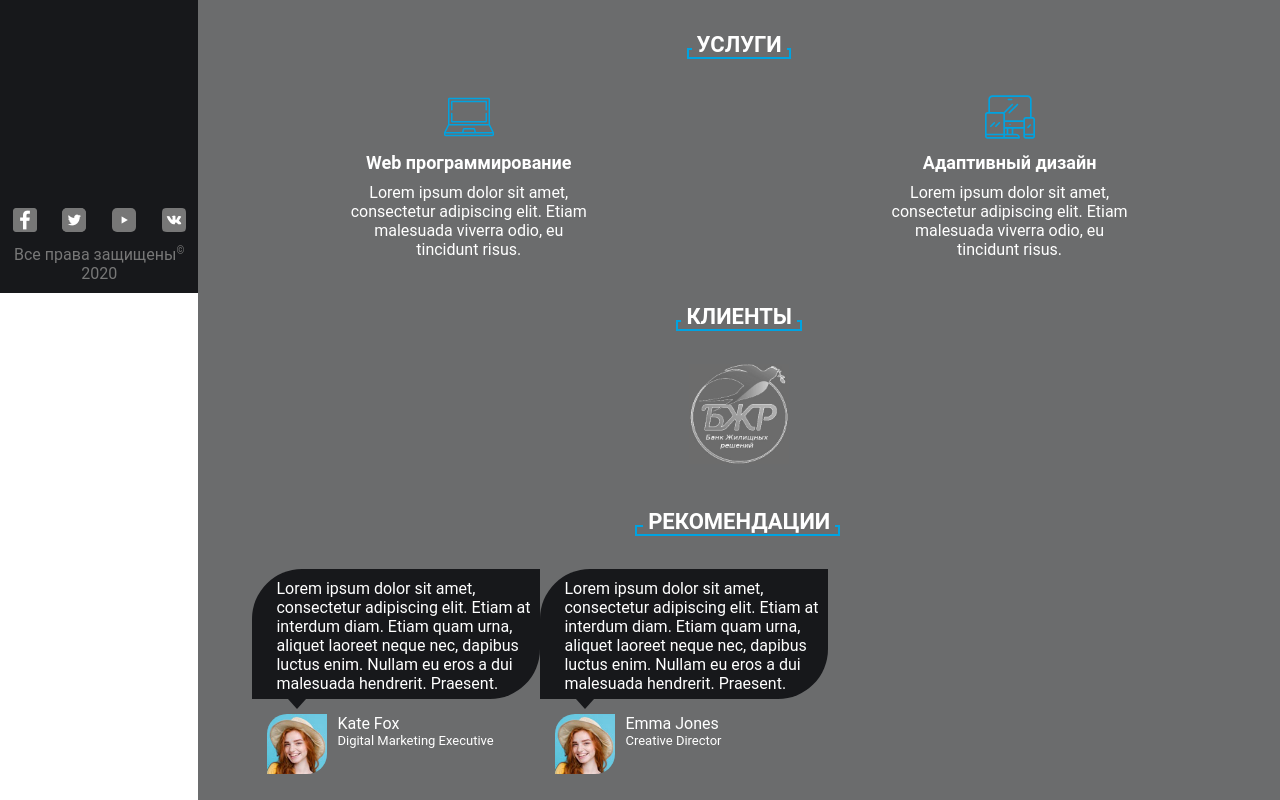
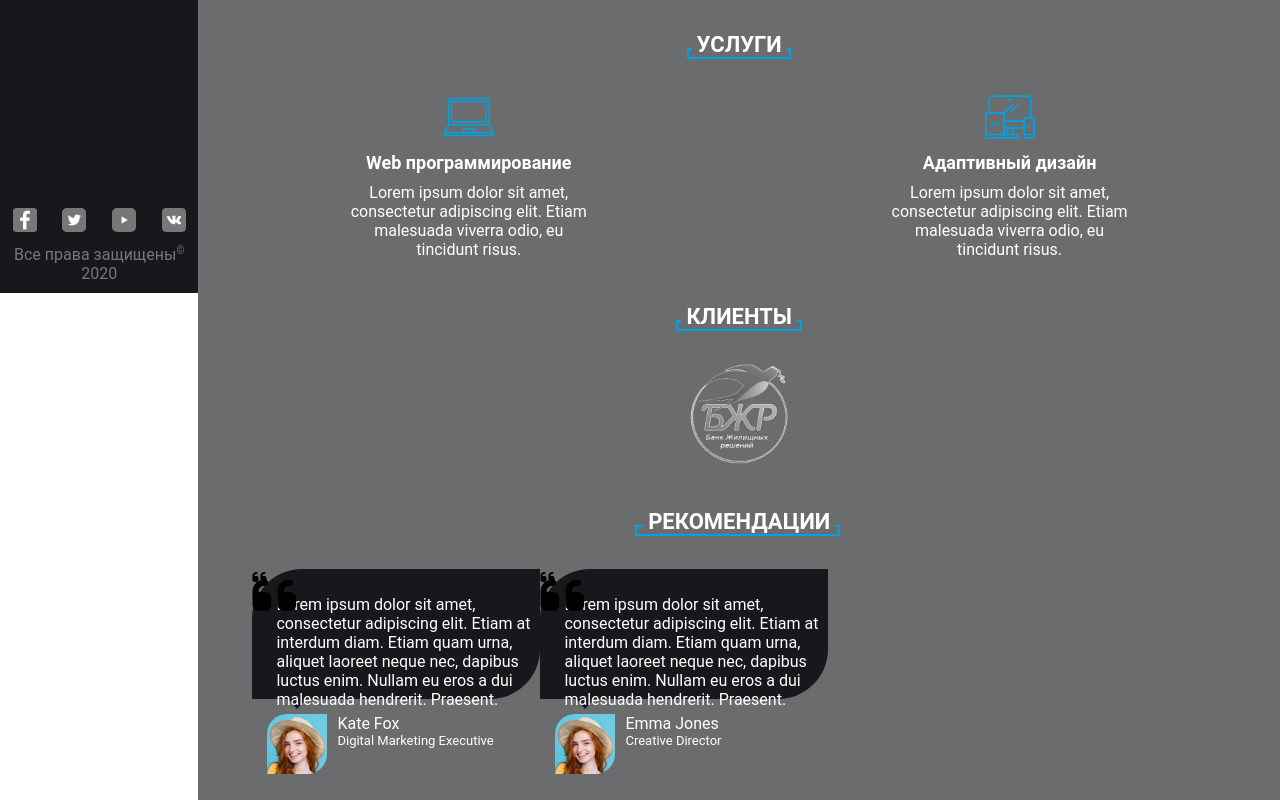
Before and after one commit to pilotvitalik/old_portfolio_part_2, a React (Create React App) app: page /about_me in a window 1280 px wide. Shown: the part 507-1307 px from the top of the page. Built offline with nearby package versions, Linux system fonts and the light colour scheme.

Commit message:
added qoutes FontAwesome

```diff
--- a/public/index.html
+++ b/public/index.html
@@ -26,6 +26,7 @@
     -->
     <link rel='stylesheet' href='%PUBLIC_URL%/css/style_1907201741.css'>
     <title>React App</title>
+    <script src="https://kit.fontawesome.com/afc5d05191.js" crossorigin="anonymous"></script>
   </head>
   <body>
     <noscript>You need to enable JavaScript to run this app.</noscript>
--- a/src/components/Content/About/Testimonials/TestimonialItem/Description/Description.js
+++ b/src/components/Content/About/Testimonials/TestimonialItem/Description/Description.js
@@ -12,6 +12,7 @@ class Description extends React.Component{
 	render(){
 		return(
 			<div className={ style.desc }>
+			<i className="fas fa-quote-left"></i>
 				<p>{ this.state.text }</p>
 			</div>
 		);
--- a/src/components/Content/About/Testimonials/TestimonialItem/Description/description.module.css
+++ b/src/components/Content/About/Testimonials/TestimonialItem/Description/description.module.css
@@ -19,6 +19,13 @@
 	border-right: 9px solid transparent;
 	border-top: 10px solid #17181B;
 }
+.desc:after{
+	content: '\f10d';
+	position: absolute;
+	font-size: 50px;
+	font-family: "Font Awesome 5 Free";
+	    font-weight: 600;
+}
 .desc p{
 	display: inline-block;
 	position: relative;
```
